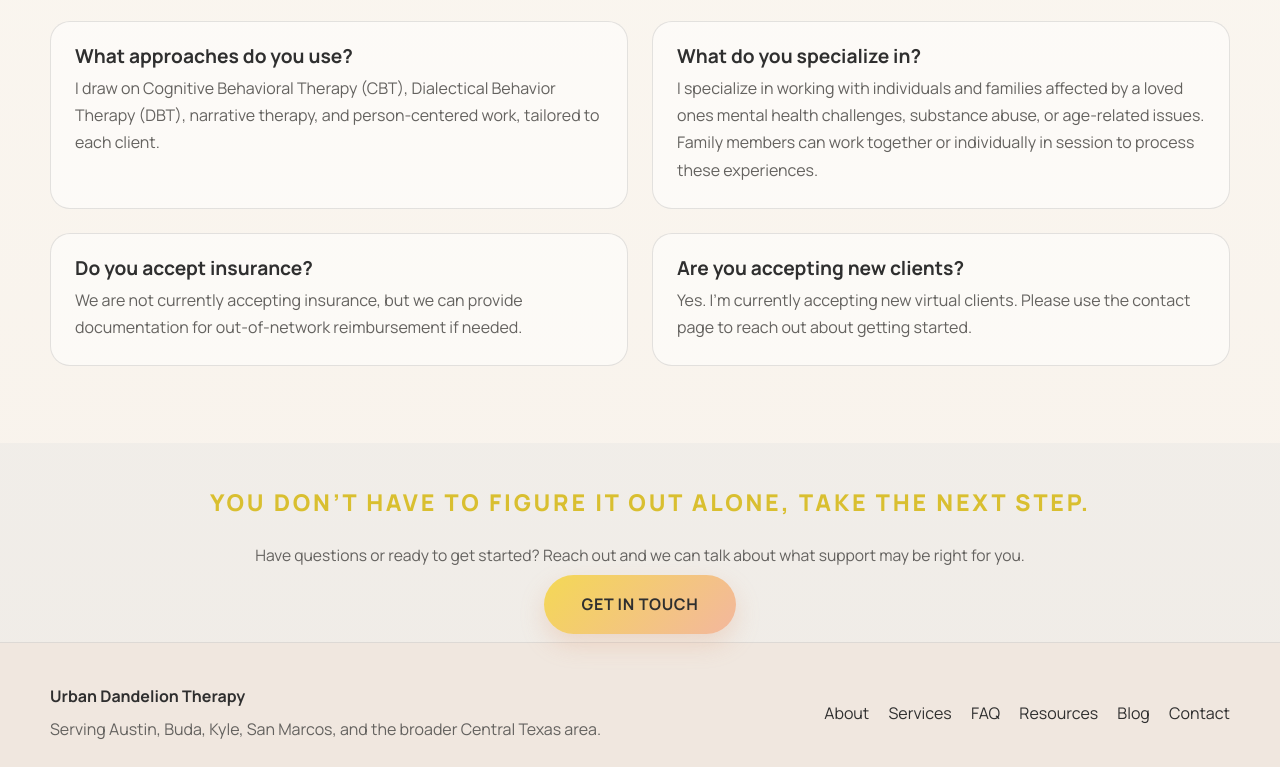
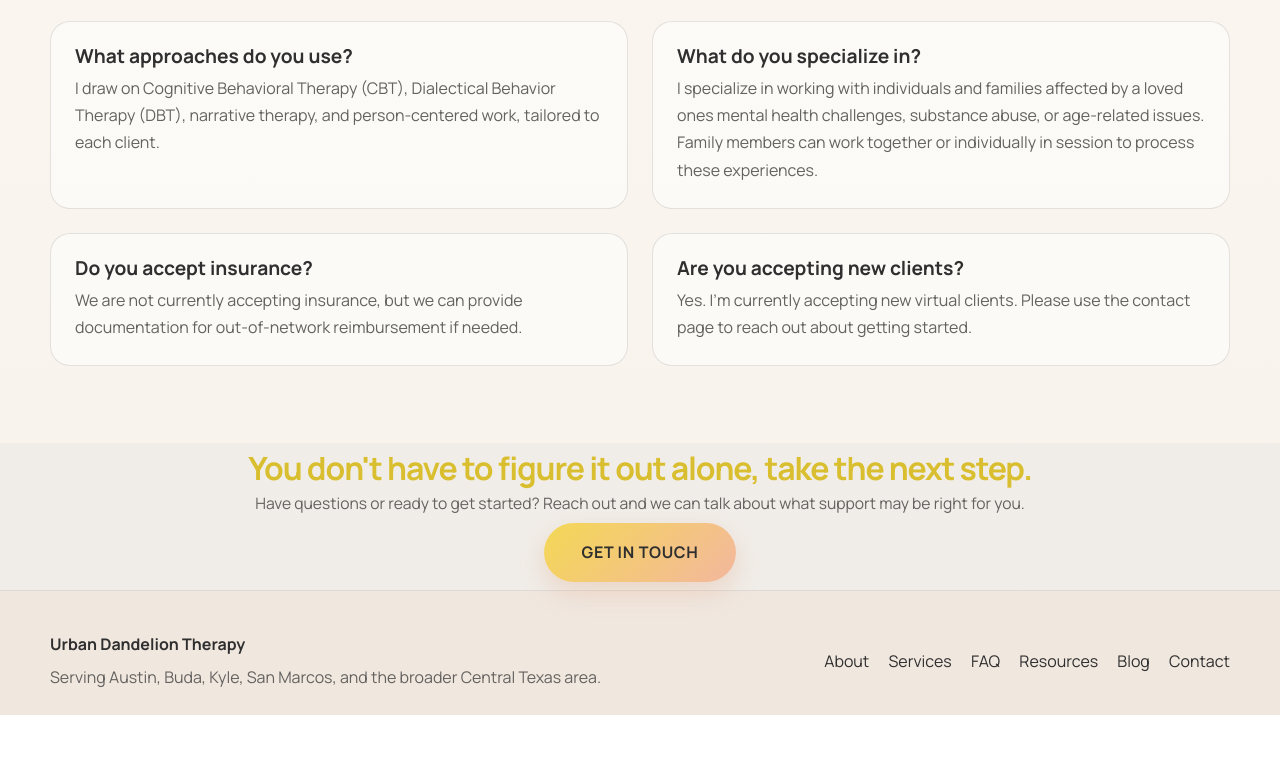
Before and after one commit to udtherapy/udtherapy.github.io, a plain HTML site: page faq.html in a window 1280 px wide. Shown: the part 620-1387 px from the top of the page. After the commit the page ends 1335 px from the top, so only its background shows below. Drawn offline with Linux system fonts and the light colour scheme.

Commit message:
fixed??? center call to action

```diff
--- a/faq.html
+++ b/faq.html
@@ -94,7 +94,7 @@
       <section class="section story page-cta">
         <div class="container">
           <div class="section-intro">
-            <h1><span class="page-cta-label">You don’t have to figure it out alone, take the next step.</span></h1>
+            <h2>You don't have to figure it out alone, take the next step.</h2>
             <p>Have questions or ready to get started? Reach out and we can talk about what support may be right for you.</p>
           </div>
           <a class="button" href="contact.html">Get in touch</a>
--- a/styles.css
+++ b/styles.css
@@ -539,9 +539,10 @@ h3 {
 
 .page-cta .container {
   display: grid;
+  width: min(var(--container), calc(100% - 2rem));
+  margin-inline: auto;
   justify-items: center;
   gap: 0.4rem;
-  text-align: center;
 }
 
 .page-cta .section-intro {
@@ -549,22 +550,23 @@ h3 {
   max-width: 860px;
   margin: 0;
   text-align: center;
+  justify-self: center;
 }
 
 .page-cta h2 {
+  width: 100%;
   margin: 0 0 0.25rem;
+  color: var(--peach-deep);
   font-size: clamp(1.55rem, 2.5vw, 2.15rem);
   letter-spacing: -0.035em;
+  text-align: center;
 }
 
 .page-cta-label {
-  color: var(--peach-deep);
-  font-size: 0.43em;
-  font-weight: 800;
-  letter-spacing: 0.12em;
-  text-transform: uppercase;
+  color: inherit;
+  font: inherit;
+  letter-spacing: inherit;
   white-space: nowrap;
-  vertical-align: 0.28em;
 }
 
 .page-cta .section-intro p {
```
Also changed, not shown: about.html (+1 -1 lines), blog.html (+1 -1 lines), blog/im-not-the-patient.html (+1 -1 lines), fees.html (+1 -1 lines), resources.html (+1 -1 lines), services.html (+1 -1 lines).
